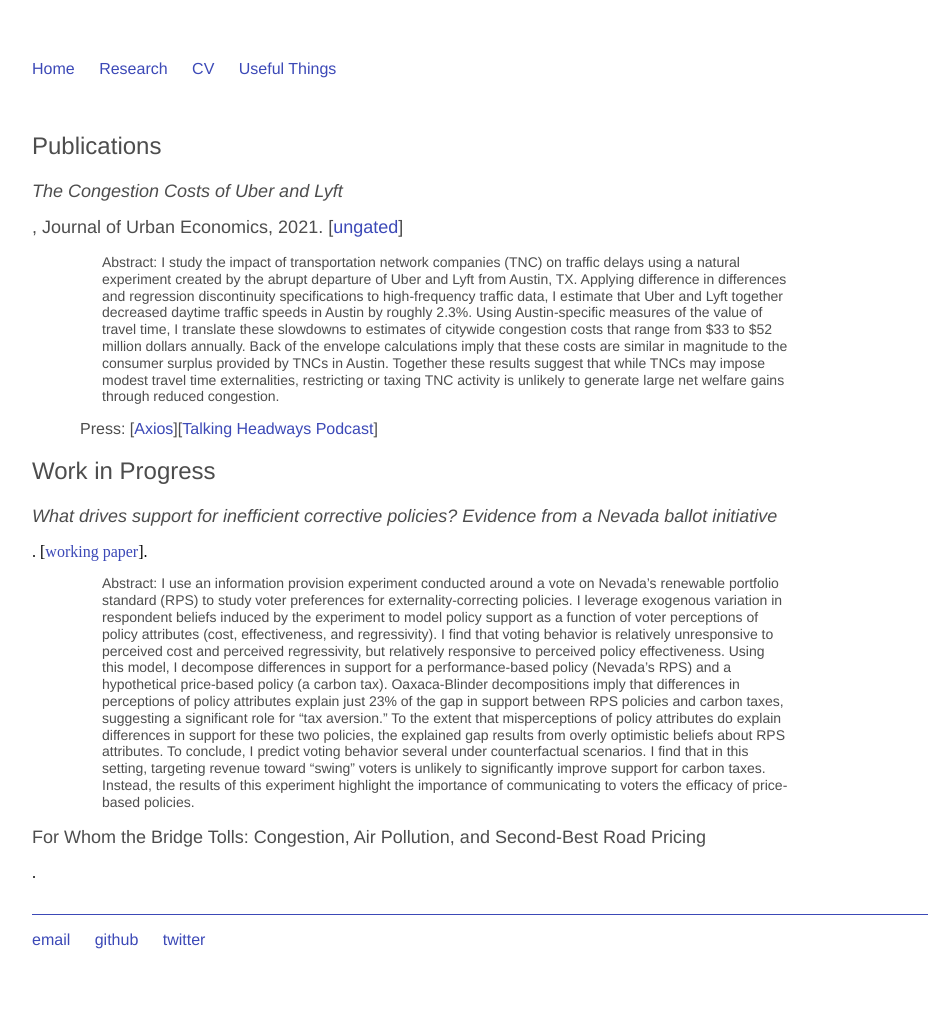
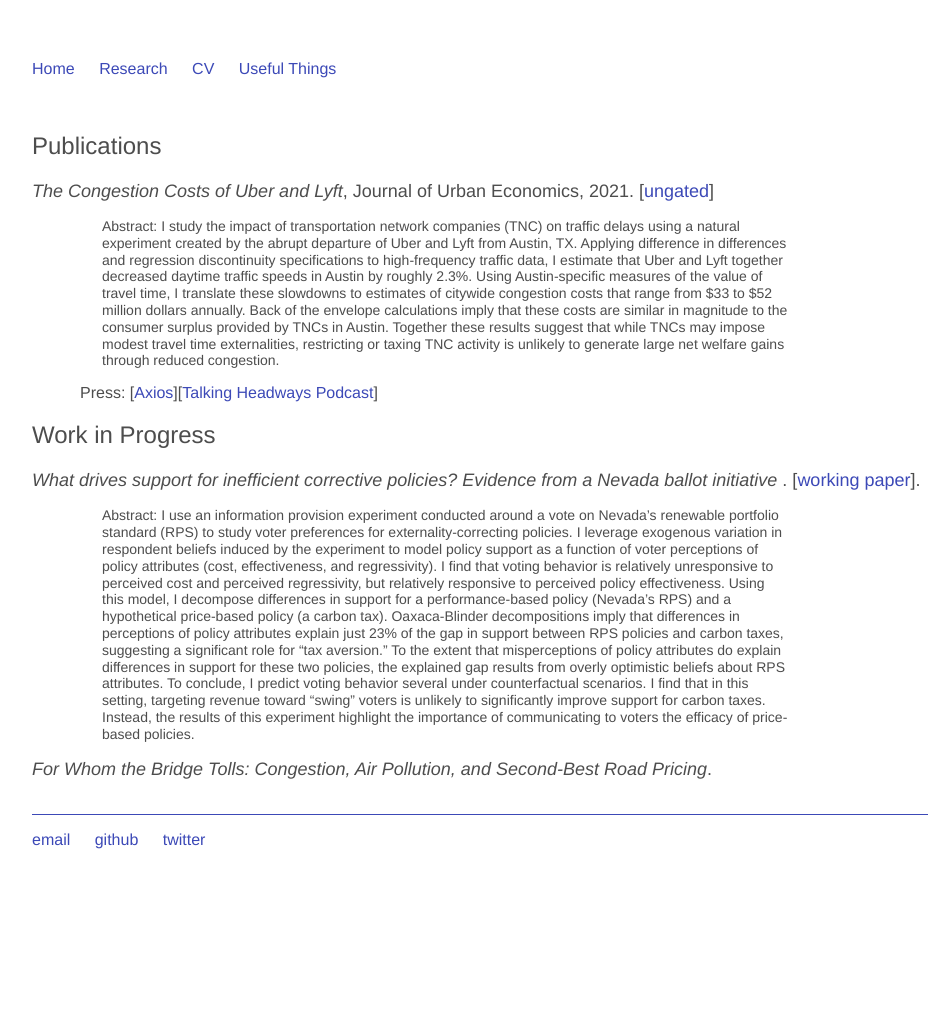
Before and after one commit to Matt-Tarduno/Matt-Tarduno.github.io, a Jekyll site: the page built from research/index.html, in a window 1280 px wide. Shown: the whole page, without its empty margins (160-1106 px from the left). Built offline with Jekyll 4.4.1, drawn with Linux system fonts in a browser that asks for light colours; after the commit the page ends 909 px from its top, so only the background shows below that.

Commit message:
Update index.html

```diff
--- a/research/index.html
+++ b/research/index.html
@@ -9,7 +9,7 @@
 <br />
 <div class="blurb">
 	<h1>Publications</h1>
-	<p style="font-size:18px; font-style: italic" >The Congestion Costs of Uber and Lyft</p><p style="font-size:18px">, Journal of Urban Economics, 2021. [<a href="https://matt-tarduno.github.io/tnc/" target="_blank">ungated</a>]</p>
+	<p style="font-size:18px" ><em>The Congestion Costs of Uber and Lyft</em>, Journal of Urban Economics, 2021. [<a href="https://matt-tarduno.github.io/tnc/" target="_blank">ungated</a>]</p>
 	<p style="font-size:14px; margin-left:5em; margin-right:10em; line-height: 1.2"> Abstract: I study the impact of transportation network companies (TNC) on traffic delays using a natural experiment created by the abrupt departure of Uber and Lyft from Austin, TX. Applying difference in
 differences and regression discontinuity specifications to high-frequency traffic data, I estimate that Uber
 and Lyft together decreased daytime traffic speeds in Austin by roughly 2.3%. Using Austin-specific
@@ -30,7 +30,7 @@
 
 <div class="blurb">
 	<h1>Work in Progress</h1>
-	<p style="font-size:18px; font-style: italic" >What drives support for inefficient corrective policies? Evidence from a Nevada ballot initiative </p>. [<a href="https://matt-tarduno.github.io/tnc/" target="_blank">working paper</a>].
+	<p style="font-size:18px" ><em>What drives support for inefficient corrective policies? Evidence from a Nevada ballot initiative </em>. [<a href="https://matt-tarduno.github.io/tnc/" target="_blank">working paper</a>].
 	<p style="font-size:14px; margin-left:5em; margin-right:10em; line-height: 1.2"> Abstract:
 	I use an information provision experiment conducted around a vote on Nevada’s renewable portfolio standard
 	(RPS) to study voter preferences for externality-correcting policies. I leverage exogenous variation in respondent
@@ -52,7 +52,7 @@
 	  }
 	</style>
 
-	<p style="font-size:18px" >For Whom the Bridge Tolls: Congestion, Air Pollution, and Second-Best Road Pricing</p>.
+	<p style="font-size:18px" ><em>For Whom the Bridge Tolls: Congestion, Air Pollution, and Second-Best Road Pricing</em>.
 	<p style="font-size:14px; margin-left:5em; margin-right:10em; line-height: 1.2"> </p>
 
 </div><!-- /.blurb -->
```
